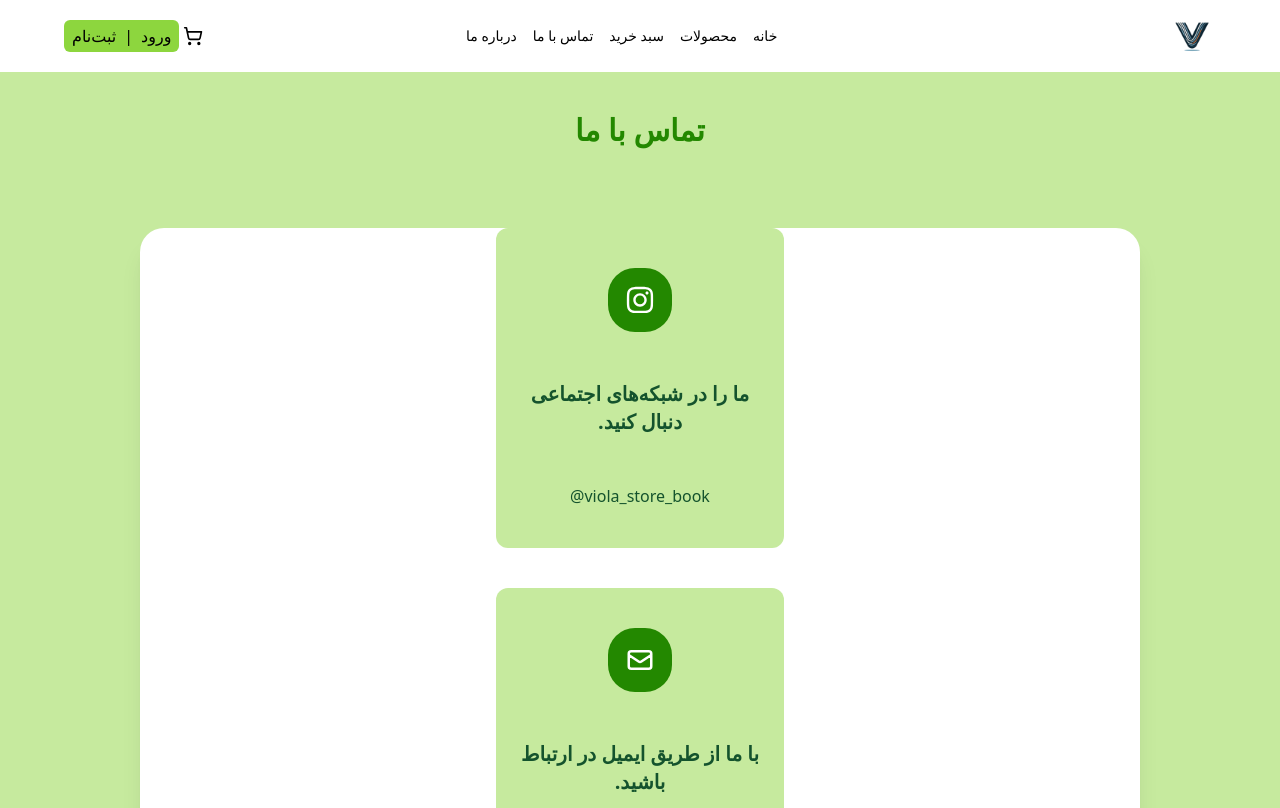
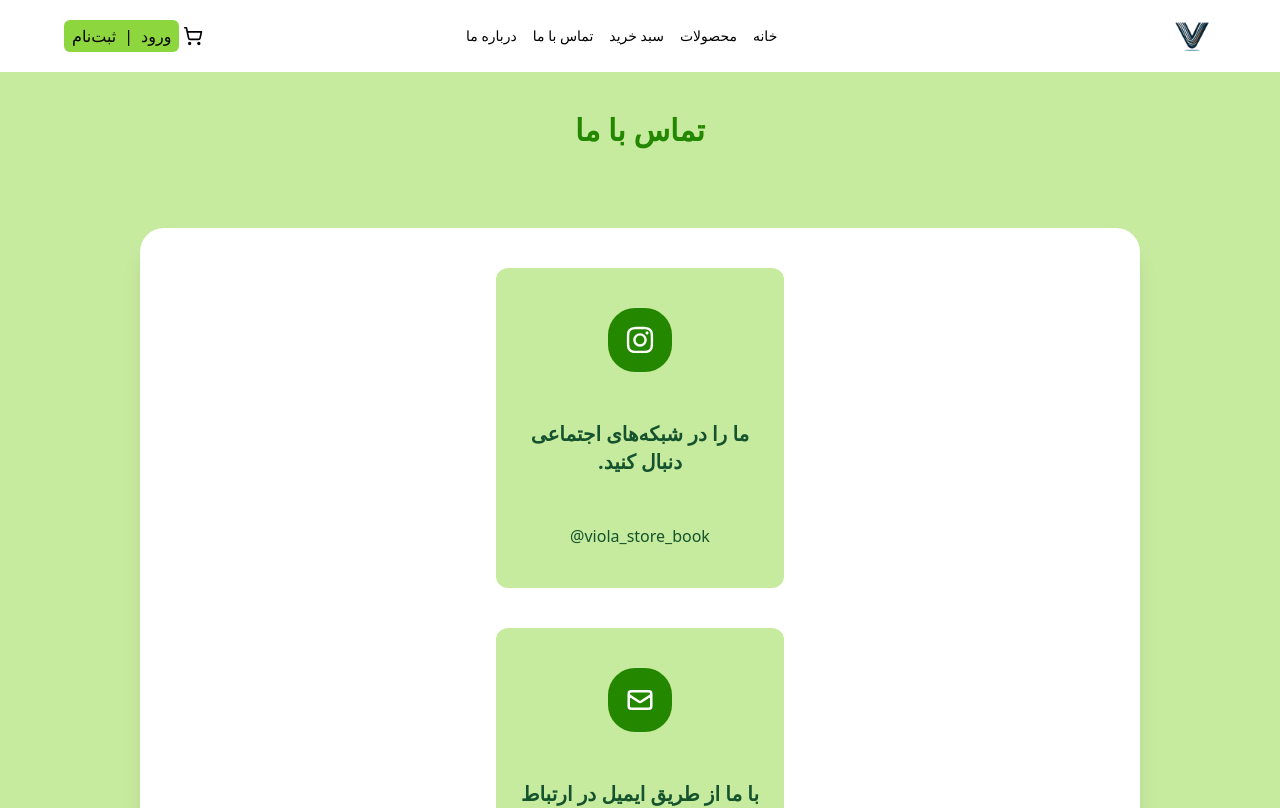
Before and after one commit to Mahsavafaei/Viola-Store, a Next.js app: page /contactus in a window 1280 px wide. Shown: the top 808 px of the page. Built offline with nearby package versions, Linux system fonts and the light colour scheme; no server answers.

Commit message:
redesign

```diff
--- a/src/components/template/ContactUsPage.jsx
+++ b/src/components/template/ContactUsPage.jsx
@@ -9,7 +9,7 @@ function ContactUsPage() {
       <h1 className="py-10 text-center text-3xl font-black text-darkColor">
         تماس با ما
       </h1>
-      <div className="mx-auto my-10 flex w-4/5 flex-col items-center gap-10 rounded-full bg-white px-4  shadow-xl lg:max-w-[1000px] lg:rounded-3xl">
+      <div className="mx-auto pt-10 my-10 flex w-4/5 flex-col items-center gap-10 rounded-full bg-white px-4  shadow-xl lg:max-w-[1000px] lg:rounded-3xl">
         <div className="group flex h-80 w-72 flex-col items-center justify-between gap-5 rounded-xl bg-lightColor/50 p-5 py-10 text-green-900 transition-all duration-300 ease-in-out hover:shadow-2xl">
           <div className="flex h-16 w-16 items-center justify-center rounded-[27px] bg-darkColor transition-all duration-300 ease-in-out group-hover:bg-white group-hover:border-solid border-darkColor/60 border-[1px]">
             <span className="text-3xl text-white group-hover:text-darkColor">
```
